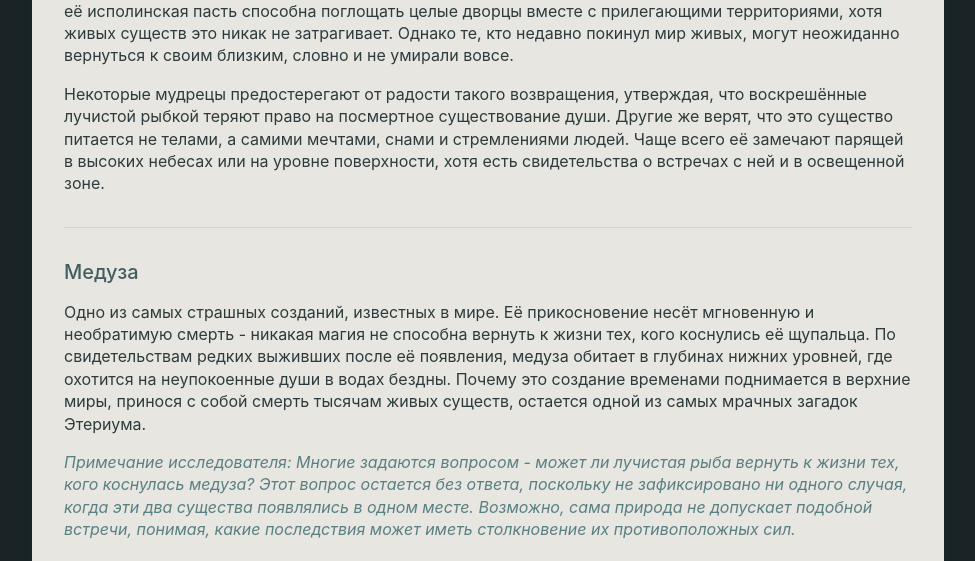
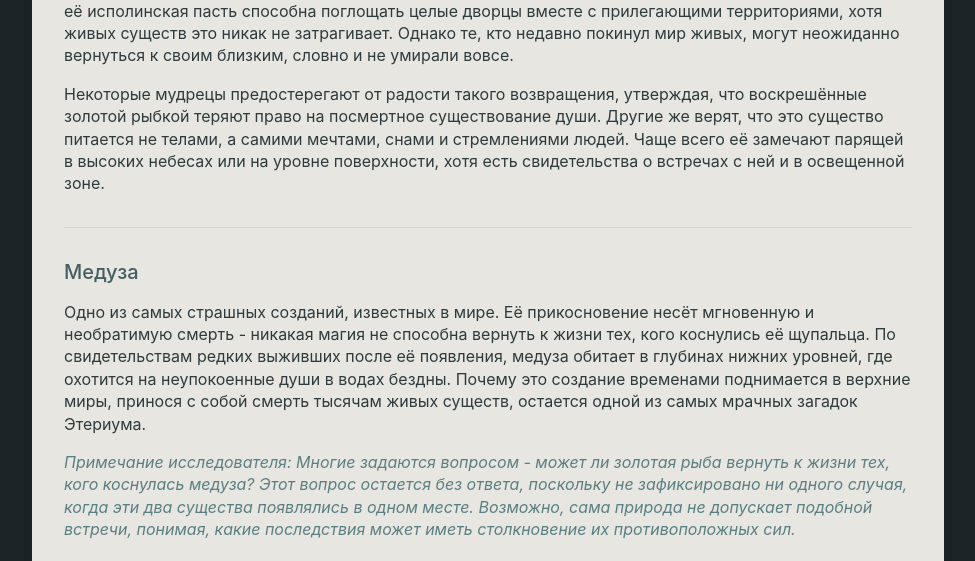
Before and after one commit to KovalevEvgeniy/etherium, a Jekyll site: the page built from data/bestiary/index.md, in a window 1280 px wide and 900 px high, scrolled down 1793 px. Shown: the part 176-737 px from the top of the window, without its empty margins (152-1127 px from the left). Built offline with Jekyll 4.4.1, drawn with Linux system fonts in a browser that asks for light colours.

```diff
--- a/data/bestiary/index.md
+++ b/data/bestiary/index.md
@@ -73,7 +73,7 @@ title: Бестиарий Этериума
 способна поглощать целые дворцы вместе с прилегающими территориями, хотя живых существ это никак не затрагивает. Однако
 те, кто недавно покинул мир живых, могут неожиданно вернуться к своим близким, словно и не умирали вовсе.
 
-Некоторые мудрецы предостерегают от радости такого возвращения, утверждая, что воскрешённые лучистой рыбкой теряют право
+Некоторые мудрецы предостерегают от радости такого возвращения, утверждая, что воскрешённые золотой рыбкой теряют право
 на посмертное существование души. Другие же верят, что это существо питается не телами, а самими мечтами, снами и
 стремлениями людей. Чаще всего её замечают парящей в высоких небесах или на уровне поверхности, хотя есть свидетельства
 о встречах с ней и в освещенной зоне.
@@ -88,7 +88,7 @@ title: Бестиарий Этериума
 временами поднимается в верхние миры, принося с собой смерть тысячам живых существ, остается одной из самых мрачных
 загадок Этериума.
 
-_Примечание исследователя: Многие задаются вопросом - может ли лучистая рыба вернуть к жизни тех, кого коснулась медуза?
+_Примечание исследователя: Многие задаются вопросом - может ли золотая рыба вернуть к жизни тех, кого коснулась медуза?
 Этот вопрос остается без ответа, поскольку не зафиксировано ни одного случая, когда эти два существа
 появлялись в одном месте. Возможно, сама природа не допускает подобной встречи, понимая, какие последствия может иметь
 столкновение их противоположных сил._
```
Also changed, not shown: data/glossary/vortex-engine.md (+6 -0 lines), README.md (added), assets/images/vortex-engine-crystal.webp (added), assets/images/vortex-engine-liquid.webp (added), assets/images/vortex-engine-volatile.webp (added).
